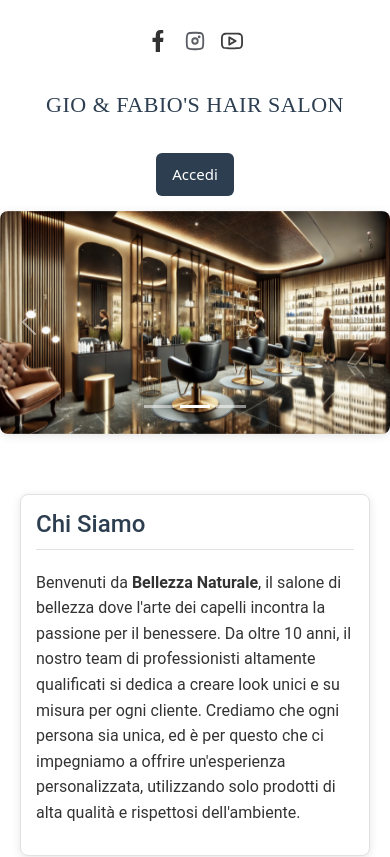
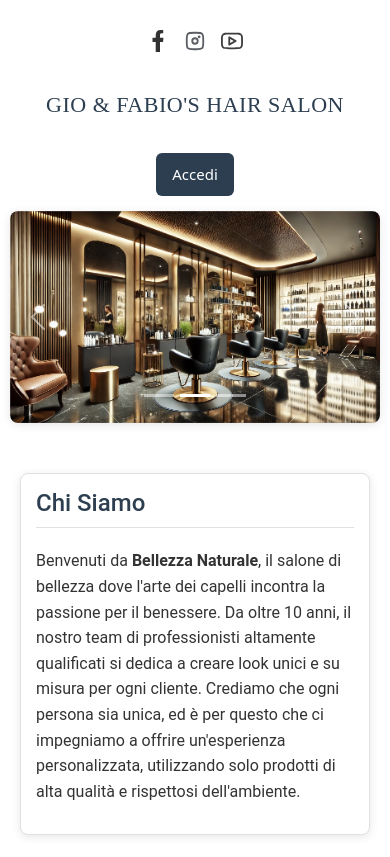
Before and after one commit to GiovanniGrillo/Unito-Informatica, a React (Vite) app in the folder Tecnologie_Web/client/: page / in a window 390 px wide. Shown: the top 857 px of the page. Built offline with nearby package versions, Linux system fonts and the light colour scheme.

Commit message:
update HomePage CSSs

```diff
--- a/Tecnologie_Web/client/src/styles/carousel.css
+++ b/Tecnologie_Web/client/src/styles/carousel.css
@@ -1,8 +1,9 @@
-.carousel {
+.carousel, .custom-carousel {
     position: relative;
-    width: 100%;
+    width: 90%; /* Ridotto dal 100% all'80% */
+    max-width: 2000px; /* Aggiunta una larghezza massima */
     overflow: hidden;
-    margin-bottom: 30px;
+    margin: 0 auto 30px auto; /* Centrato orizzontalmente con margini automatici */
     box-shadow: 0 2px 10px var(--shadow-color);
     border-radius: 8px;
 }
@@ -21,6 +22,7 @@
     width: 100%;
     height: auto;
     object-fit: cover;
+    max-height: 500px; /* Limita l'altezza massima delle immagini */
 }
 
 .carousel-nav {
@@ -71,3 +73,15 @@
 .carousel-dot.active {
     background-color: white;
 }
+
+/* Media query per dispositivi mobili */
+@media (max-width: 768px) {
+    .carousel, .custom-carousel {
+        width: 95%;
+        margin: 0 auto 20px auto;
+    }
+
+    .carousel-slide img {
+        max-height: 350px;
+    }
+}
--- a/Tecnologie_Web/client/src/styles/filter.css
+++ b/Tecnologie_Web/client/src/styles/filter.css
@@ -37,8 +37,9 @@
 
 .filter-option {
   padding: 0.6rem 1.2rem;
-  background-color: var(--background-color);
-  border: 1px solid var(--border-color);
+  background-color: #ffffff;
+  color: black;
+  border: 1px solid var(--primary-color);
   border-radius: var(--border-radius);
   cursor: pointer;
   transition: all var(--transition-speed) ease;
@@ -48,7 +49,7 @@
 }
 
 .filter-option:hover {
-  background-color: #f0f4f8;
+  background-color: #ffffff;
   border-color: var(--primary-color);
   transform: translateY(-2px);
   box-shadow: 0 3px 6px rgba(0, 0, 0, 0.08);
```
